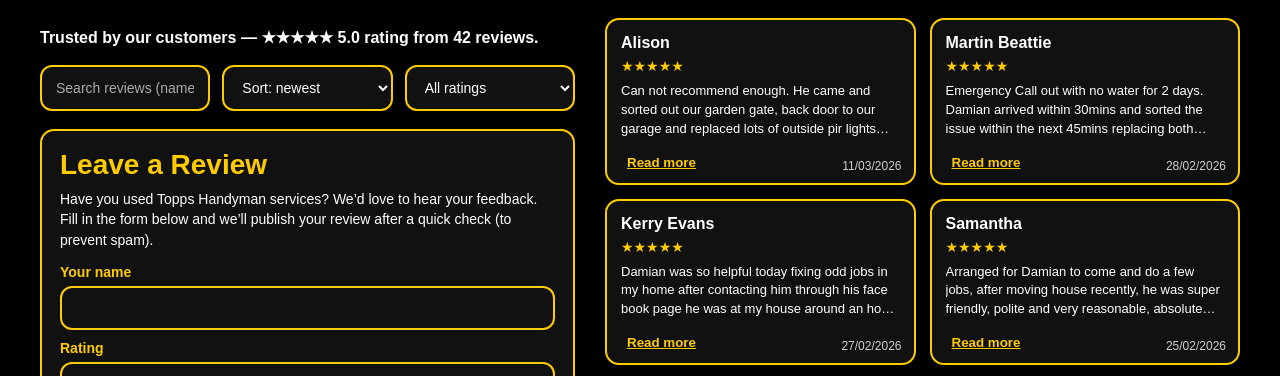
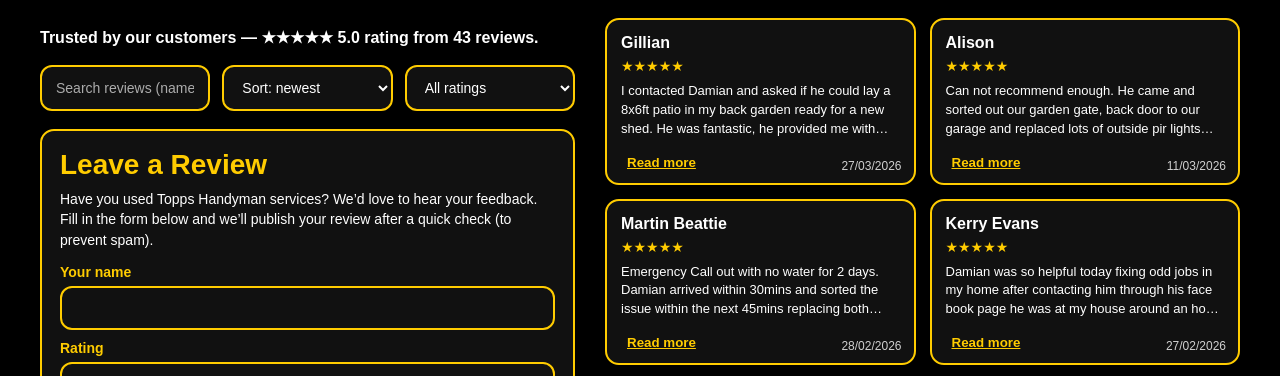
Before and after one commit to toppingsonia-web/toppingsonia-web.github.io, a plain HTML site: page reviews.html in a window 1280 px wide. Shown: the part 348-724 px from the top of the page. Drawn offline with Linux system fonts and the light colour scheme.

Commit message:
Update reviews.html

```diff
--- a/reviews.html
+++ b/reviews.html
@@ -463,7 +463,7 @@
     <div class="reviews-top">
       <!-- LEFT -->
       <div class="reviews-left">
-        <div class="rating-line">Trusted by our customers — ★★★★★ 5.0 rating from 42 reviews.</div>
+        <div class="rating-line">Trusted by our customers — ★★★★★ 5.0 rating from 43 reviews.</div>
 
         <div class="toolbar">
           <input id="search" class="control" type="text" placeholder="Search reviews (name / word)" />
@@ -541,6 +541,14 @@
   <script>
     // ======= Reviews data =======
     const reviewsData = [
+      {
+    name: "Gillian",
+    rating: 5,
+    date: "27/03/2026",
+    text: `I contacted Damian and asked if he could lay a 8x6ft patio in my back garden ready for a new shed. He was fantastic, he provided me with different options,
+    materials which were required and he sourced these to. He was very professional, organised and friendly and new his stuff. He got the job done to a high standard.
+    I'll be getting him to put up my shed next.`
+   },
        {
     name: "Alison",
     rating: 5,
```
